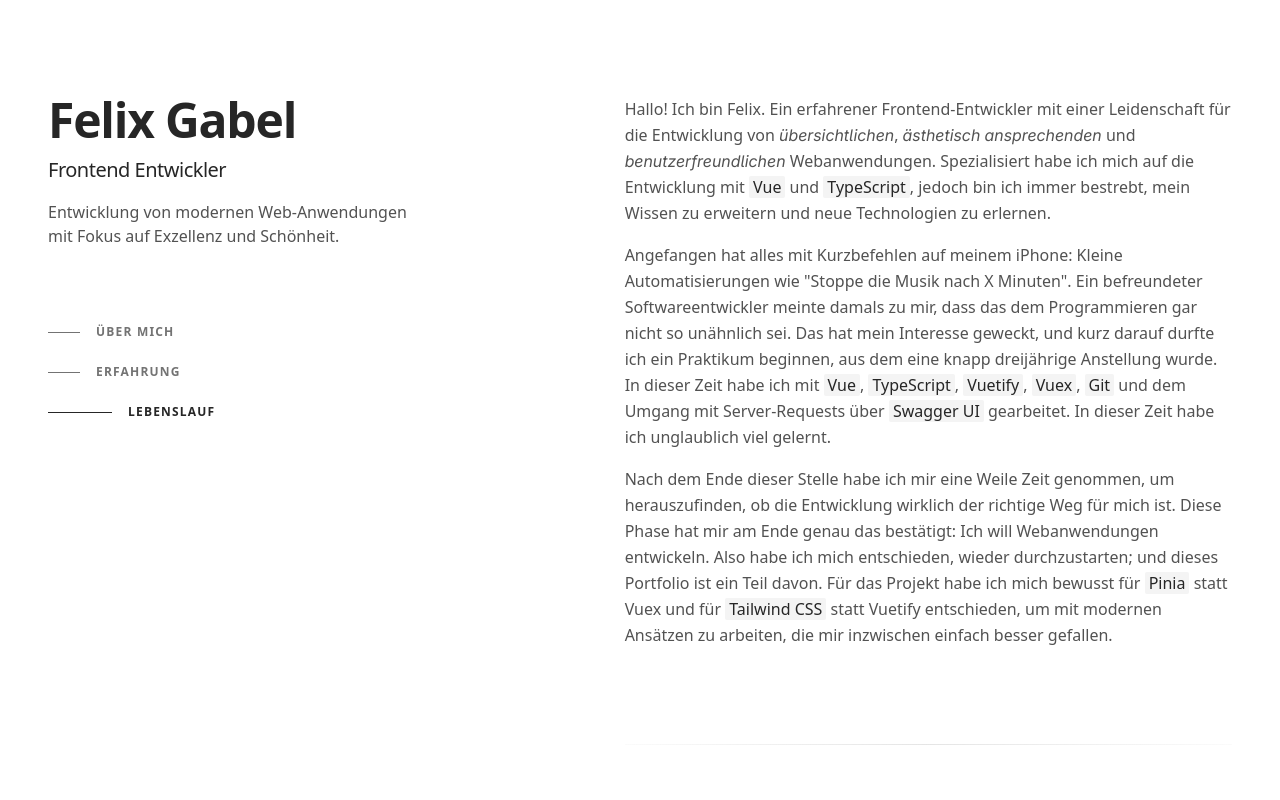
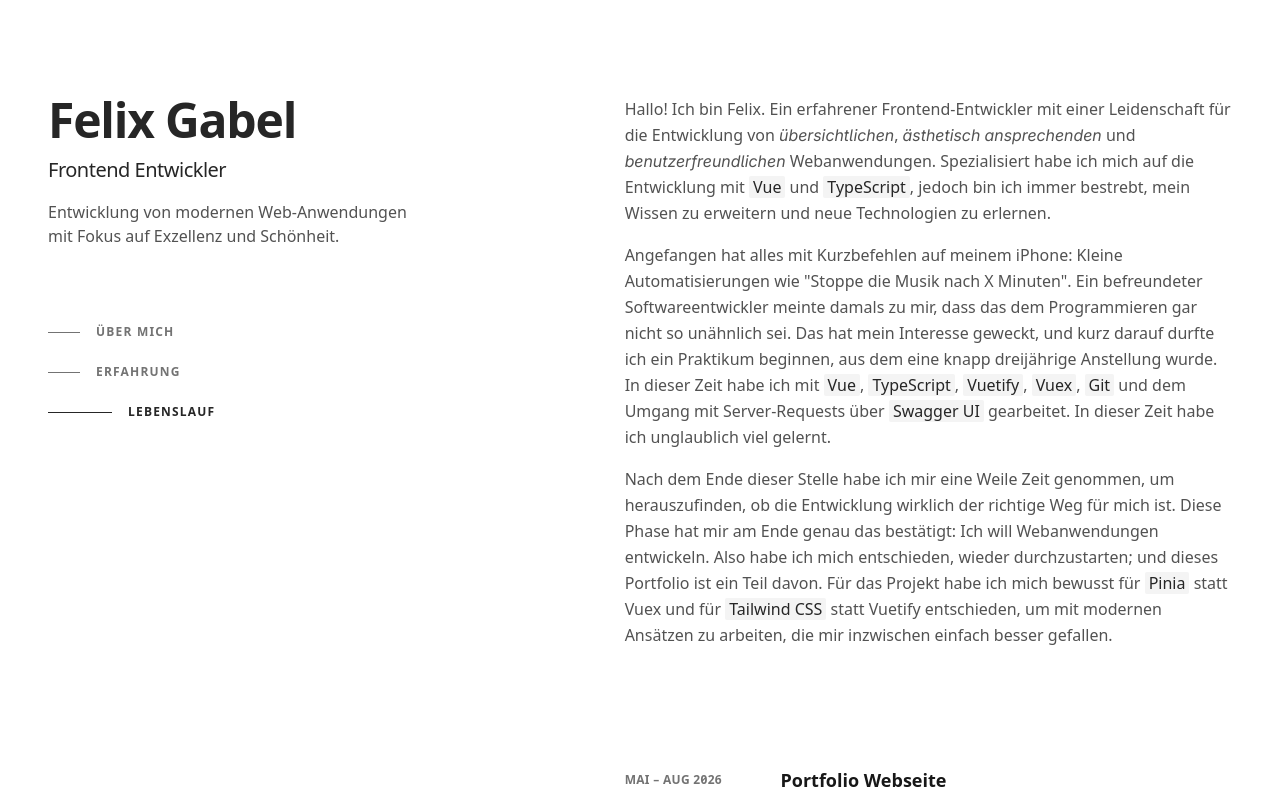
Before and after one commit to felixgabel/portfolio, a Vue app: page /#lebenslauf in a window 1280 px wide. Shown: the top 800 px of the page. Built offline with nearby package versions, Linux system fonts and the light colour scheme; some icons are missing; a web font is replaced by a local one.

Commit message:
style: remove divider hr from HomeMain.vue

```diff
--- a/src/components/home/HomeMain.vue
+++ b/src/components/home/HomeMain.vue
@@ -25,16 +25,11 @@ const homeSections: Section[] = [
 </script>
 
 <template>
-  <main class="flex flex-col gap-24 pt-24 lg:w-[52%] lg:py-24">
-    <template v-for="(homeSection, indexOfHomeSection) in homeSections" :key="homeSection.id">
+  <main class="flex flex-col gap-30 pt-24 lg:w-[52%] lg:py-24">
+    <template v-for="homeSection in homeSections" :key="homeSection.id">
       <section :id="homeSection.id" class="scroll-mt-24">
         <component :is="homeSection.component" />
       </section>
-      <hr
-        v-if="twoColumnLayout && indexOfHomeSection !== homeSections.length - 1"
-        class="h-px border-0 bg-radial from-neutral-200 to-transparent to-85% dark:from-neutral-800"
-        aria-hidden="true"
-      />
     </template>
   </main>
 </template>
```
